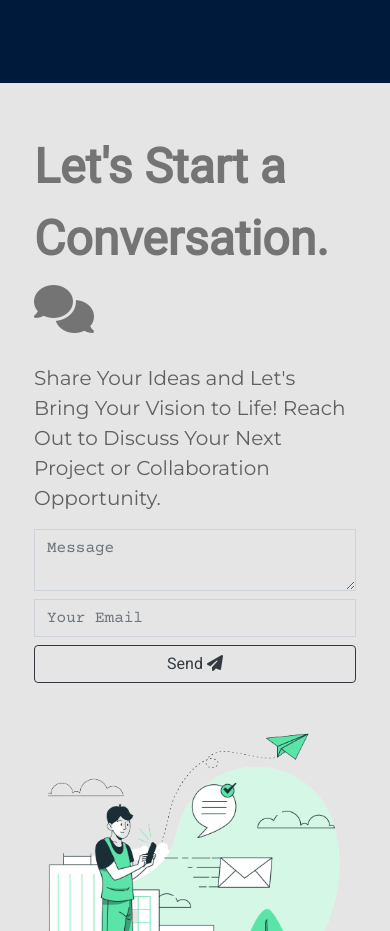
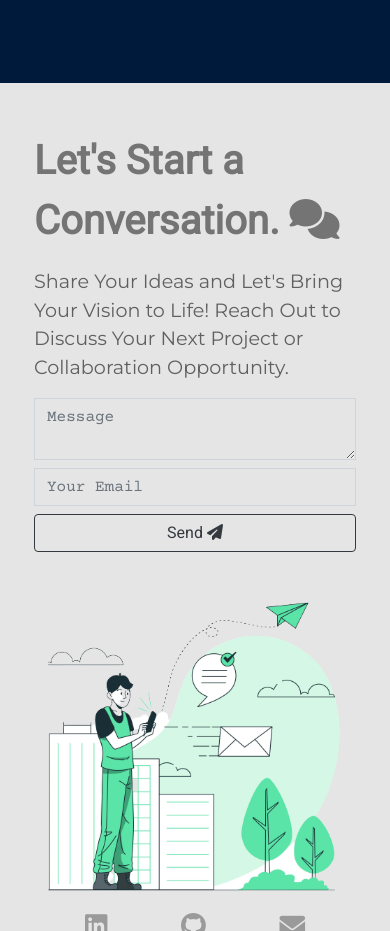
Before and after one commit to barotjay998/jay-barot-website, an Angular app: page /home in a window 390 px wide. Shown: the part 7680-8611 px from the top of the page. Built offline with nearby package versions, Linux system fonts and the light colour scheme; some icons are missing.

Commit message:
footer heading media query add

```diff
--- a/src/styles.scss
+++ b/src/styles.scss
@@ -695,6 +695,14 @@ a.disabled {
         font-size: 0.85rem;
     }
 
+    .contact-me-title {
+        font-size: 2.5rem;
+    }
+
+    .contact-me-sub-title {
+        font-size: 1.2rem;
+    }
+
 }
 
 /* Small devices (phones, 600px and up) */
@@ -807,6 +815,14 @@ a.disabled {
         font-size: 0.9rem;
     }
 
+    .contact-me-title {
+        font-size: 3rem;
+    }
+
+    .contact-me-sub-title {
+        font-size: 1.25rem;
+    }
+
 }
 
 /* Medium devices (tablets, 768px and up) */
@@ -909,6 +925,14 @@ a.disabled {
 
     .project-title {
         font-size: 1rem;
+    }
+
+    .contact-me-title {
+        font-size: 3rem;
+    }
+
+    .contact-me-sub-title {
+        font-size: 1.25rem;
     }
 
 }
@@ -1016,6 +1040,14 @@ a.disabled {
         font-size: 1rem;
     }
 
+    .contact-me-title {
+        font-size: 3rem;
+    }
+
+    .contact-me-sub-title {
+        font-size: 1.25rem;
+    }
+
 }
 
 /* Extra Large devices (desktops, 1300px and up) */
```
